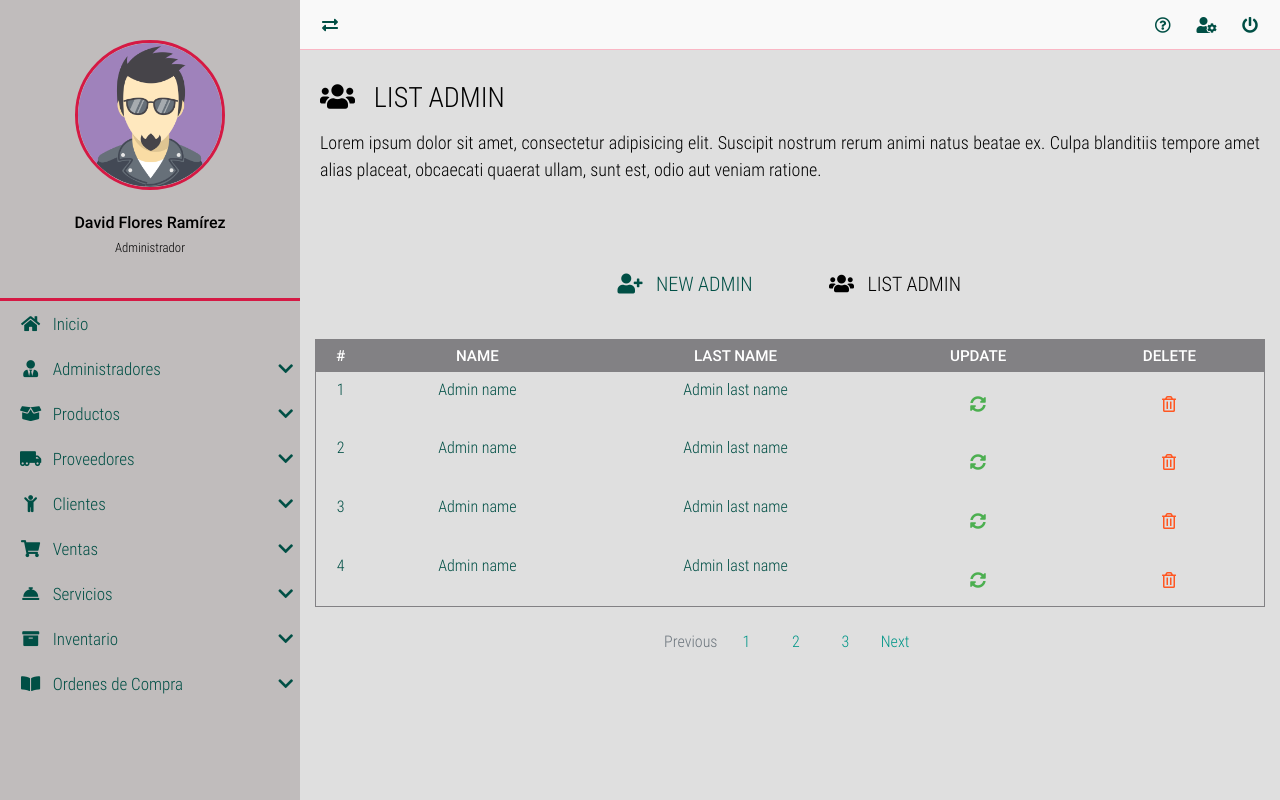
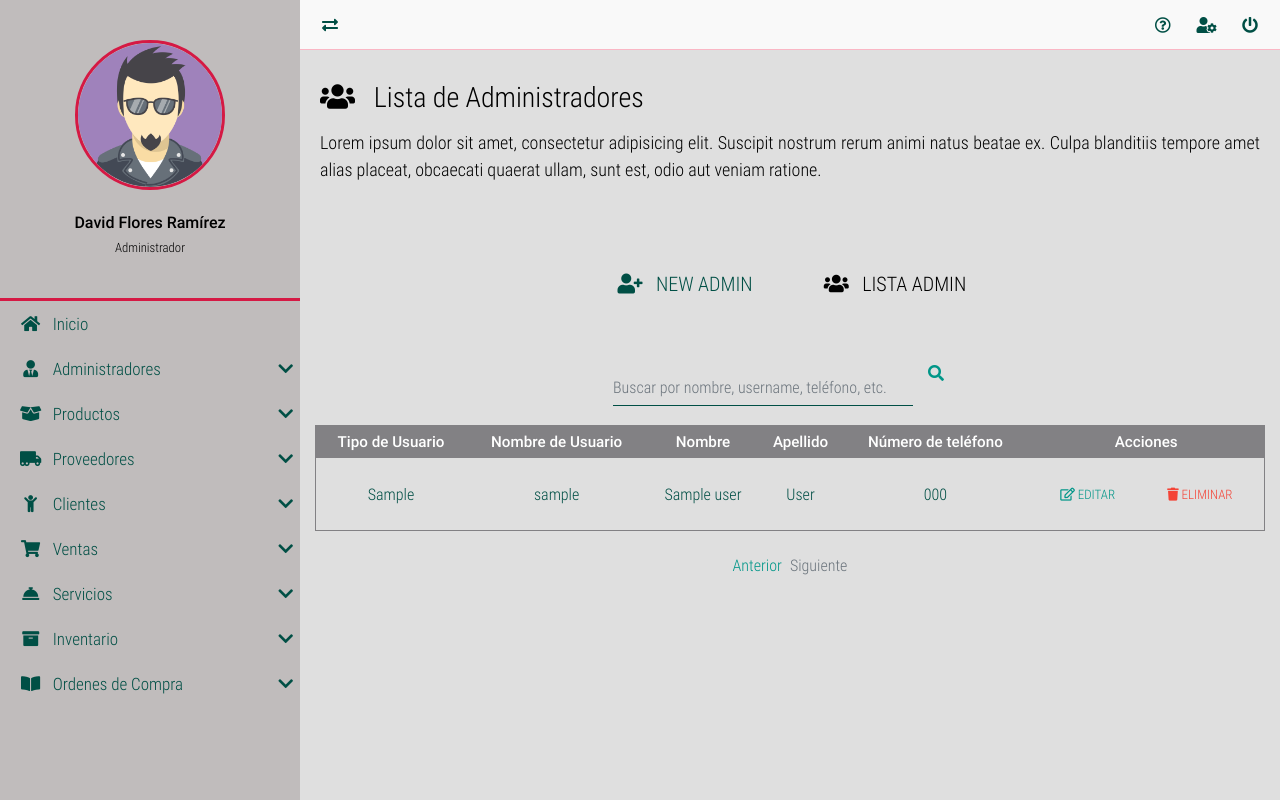
Before and after one commit to JesusGarciaShakur/SGIPO, a Flask app: template App/templates/pages/listadmin.html in a window 1280 px wide. Run offline with Flask 3, Linux system fonts and the light colour scheme; the template is opened without the code that fills it: most values are stand-ins (such as "Sample title", 1, 10 or a date in 2020); some libraries are stand-ins or nearby versions.

Commit message:
Accions user

```diff
--- a/App/forms/user_forms.py
+++ b/App/forms/user_forms.py
@@ -38,7 +38,7 @@ class UpdateUserForm(FlaskForm):
     name_user = StringField('Nombre de Usuario', validators = [DataRequired(), Length(min=4, max=25)])
     lastName_user = StringField('Apellido(s)', validators = [DataRequired(), Length(min=4, max=25)])
     password_user = PasswordField('Contraseña', validators = [DataRequired(), Length(min=8)])
-    passwordConfirm_user = PasswordField('Confirmar contraseña', validators=[DataRequired(), EqualTo('password_user')])
+    password_user_confirm = PasswordField('Confirmar contraseña', validators=[DataRequired(), EqualTo('password_user')])
     numberPhone_user = StringField('Teléfono', validators = [DataRequired(), Length(min=10, max=10)])
-    Image_user = FileField('Imagen de Usuario', validators=[ FileAllowed(['png', 'jpg'], 'Solo imágenes con extension png, jpg!')])
+    image_user = FileField('Imagen de Usuario', validators=[ FileAllowed(['png', 'jpg'], 'Solo imágenes con extension png, jpg!')])
     submit = SubmitField('Actualizar')
--- a/App/static/css/style.css
+++ b/App/static/css/style.css
@@ -180,8 +180,16 @@ select.form-control option {
 	text-shadow: none;
 }
 
-.table .btn {
-	margin-bottom: 0;
+/* Estilo personalizado para la tabla */
+.table td, .table th {
+	vertical-align: middle; /* Centrar verticalmente */
+	text-align: center; /* Centrar horizontalmente */
+}
+
+.btn-group {
+	display: flex;
+	justify-content: center; /* Centrar horizontalmente dentro del grupo */
+	gap: 5px; /* Espaciado entre los botones */
 }
 
 .table thead th {
@@ -190,7 +198,7 @@ select.form-control option {
 
 .table tbody tr {
     color: var(--form-color);
-	transition: all .2s ease-in-out;
+    transition: all 0.2s ease-in-out;
 }
 
 .table-dark,
@@ -210,11 +218,12 @@ select.form-control option {
 .table-dark thead th,
 .table-dark th {
     border: none;
+	align-items: center;
 }
 
 .table-dark tr:hover {
-	color: #fff;
-	background-image: linear-gradient(to right, transparent, rgba(124, 100, 112, .1) 85%, transparent);
+    color: var(--negro-carbon);
+    background-image: linear-gradient(to right, transparent, rgba(124, 100, 112, 0.1) 85%, transparent);
 }
 
 .page-link {
--- a/App/static/js/main.js
+++ b/App/static/js/main.js
@@ -50,6 +50,26 @@ $(document).ready(function () {
 	confirmButton.addEventListener('click', () => {
 		window.location.href = '/logout'; // Cambia esto con la URL de logout real
 	});
+
+	// Obtener elementos
+	const deleteButtons = document.querySelectorAll('.btn-delete-user');
+	const modals = document.querySelectorAll('.modal');
+	const cancelButtons = document.querySelectorAll('.btn-cancel-delete');
+
+	// Mostrar el modal al hacer clic en el botón de eliminar
+	deleteButtons.forEach((button, index) => {
+		button.addEventListener('click', (e) => {
+			e.preventDefault();
+			modals[index].classList.add('show');
+		});
+	});
+
+	// Cerrar el modal al hacer clic en cancelar
+	cancelButtons.forEach((button, index) => {
+		button.addEventListener('click', () => {
+			modals[index].classList.remove('show');
+		});
+	});
 });
 
 (function ($) {
--- a/App/templates/pages/listadmin.html
+++ b/App/templates/pages/listadmin.html
@@ -4,10 +4,11 @@
 
 
 {% block content %}
+
 <!-- Page header -->
 <div class="full-box page-header">
     <h3 class="text-left">
-		<i class="fas fa-users fa-fw"></i> &nbsp; LIST ADMIN
+        <i class="fas fa-users fa-fw"></i> &nbsp; Lista de Administradores
     </h3>
     <p class="text-justify">
         Lorem ipsum dolor sit amet, consectetur adipisicing elit. Suscipit nostrum rerum animi natus beatae ex.
@@ -21,7 +22,7 @@
             <a href="{{ url_for('admin.admin_register') }}"><i class="fas fa-user-plus fa-fw"></i> &nbsp; NEW ADMIN</a>
         </li>
         <li>
-			<a class="active" href="{{ url_for('admin.admin_list') }}"><i class="fas fa-users fa-fw"></i> &nbsp; LIST
+            <a class="active" href="{{ url_for('admin.admin_list') }}"><i class="fas fa-users fa-fw"></i> &nbsp; LISTA
                 ADMIN</a>
         </li>
     </ul>
@@ -29,97 +30,87 @@
 
 <!-- Content -->
 <div class="container-fluid">
+    <form method="get" action="{{ url_for('admin.admin_list') }}" class="form-inline justify-content-center">
+        <input type="text" name="search" class="form-control" placeholder="Buscar por nombre, username, teléfono, etc."
+            style="width: 300px;" value="{{ request.args.get('search', '') }}">
+        <button type="submit" class="page-link" style="padding: 15px; display: flex; align-items: center;">
+            <i class="fas fa-search"></i>
+        </button>
+    </form>
     <div class="table-responsive">
-		<table class="table table-dark table-sm">
+        <table class="table table-dark table-sm custom-table">
             <thead>
                 <tr class="text-center roboto-medium">
-					<th>#</th>
-					<th>NAME</th>
-					<th>LAST NAME</th>
-					<th>UPDATE</th>
-					<th>DELETE</th>
+                    <th>Tipo de Usuario</th>
+                    <th>Nombre de Usuario</th>
+                    <th>Nombre</th>
+                    <th>Apellido</th>
+                    <th>Número de teléfono</th>
+                    <th>Acciones</th>
                 </tr>
             </thead>
             <tbody>
-				<tr class="text-center">
-					<td>1</td>
-					<td>Admin name</td>
-					<td>Admin last name</td>
+                {% for user in users %}
+                <tr>
+                    <td>{{ user.id_rol }}</td>
+                    <td>{{ user.userName_user }}</td>
+                    <td>{{ user.name_user }}</td>
+                    <td>{{ user.lastName_user }}</td>
+                    <td>{{ user.numberPhone_user }}</td>
                     <td>
-						<button type="button" class="btn btn-success">
-							<i class="fas fa-sync-alt"></i>
-
+                        <div class="btn-group" role="group">
+                            <!-- Botón Editar -->
+                            <a href="{{ url_for('admin.admin_update_users', id_user=user.id_user) }}"
+                                class="btn btn-primary btn-sm" style="border-radius: 5px;">
+                                <i class="far fa-edit"></i> Editar
+                            </a>
+                            <!-- Botón Eliminar con modal -->
+                            <button type="button" class="btn btn-danger btn-sm btn-delete-user" style="border-radius: 5px;">
+                                <i class="fa fa-trash"></i> Eliminar
                             </button>
-					</td>
-					<td>
-						<button type="button" class="btn btn-warning">
-							<i class="far fa-trash-alt"></i>
-						</button>
+                        </div>
+                        <!-- Modal de Confirmación -->
+                        <div class="modal" id="deleteModal{{ user.id_user }}">
+                            <div class="modal-content">
+                                <h3>¿Estás seguro que quieres eliminar a este usuario?</h3>
+                                <p>Esta acción no se puede deshacer.</p>
+                                <form action="{{ url_for('admin.admin_delete_users', id_user=user.id_user) }}" method="post">
+                                    <button type="submit" class="btn btn-confirm btn-confirm-delete">Sí, eliminar</button>
+                                    <button type="button" class="btn btn-cancel btn-cancel-delete">No, cancelar</button>
+                                </form>
+                            </div>
+                        </div>
                     </td>
                 </tr>
-				<tr class="text-center">
-					<td>2</td>
-					<td>Admin name</td>
-					<td>Admin last name</td>
-					<td>
-						<button type="button" class="btn btn-success">
-							<i class="fas fa-sync-alt"></i>
-
-						</button>
-					</td>
-					<td>
-						<button type="button" class="btn btn-warning">
-							<i class="far fa-trash-alt"></i>
-						</button>
-					</td>
-				</tr>
-				<tr class="text-center">
-					<td>3</td>
-					<td>Admin name</td>
-					<td>Admin last name</td>
-					<td>
-						<button type="button" class="btn btn-success">
-							<i class="fas fa-sync-alt"></i>
-
-						</button>
-					</td>
-					<td>
-						<button type="button" class="btn btn-warning">
-							<i class="far fa-trash-alt"></i>
-						</button>
-					</td>
-				</tr>
-				<tr class="text-center">
-					<td>4</td>
-					<td>Admin name</td>
-					<td>Admin last name</td>
-					<td>
-						<button type="button" class="btn btn-success">
-							<i class="fas fa-sync-alt"></i>
-
-						</button>
-					</td>
-					<td>
-						<button type="button" class="btn btn-warning">
-							<i class="far fa-trash-alt"></i>
-						</button>
-					</td>
-				</tr>
+                {% endfor %}
             </tbody>
         </table>
     </div>
+
     <nav aria-label="Page navigation example">
         <ul class="pagination justify-content-center">
-			<li class="page-item disabled">
-				<a class="page-link" href="#" tabindex="-1">Previous</a>
+            <li class="page-item {% if page == 1 %}disabled{% endif %}">
+                <a class="page-link"
+                    href="{{ url_for('admin.admin_list', page=page-1, search=request.args.get('search', '')) }}"
+                    tabindex="{% if page == 1 %}-1{% endif %}" aria-label="Anterior">
+                    Anterior
+                </a>
             </li>
-			<li class="page-item"><a class="page-link" href="#">1</a></li>
-			<li class="page-item"><a class="page-link" href="#">2</a></li>
-			<li class="page-item"><a class="page-link" href="#">3</a></li>
-			<li class="page-item">
-				<a class="page-link" href="#">Next</a>
+            {% for p in range(1, total_pages + 1) %}
+            <li class="page-item {% if p == page %}active{% endif %}">
+                <a class="page-link"
+                    href="{{ url_for('admin.admin_list', page=p, search=request.args.get('search', '')) }}">{{ p }}</a>
+            </li>
+            {% endfor %}
+            <li class="page-item {% if page == total_pages %}disabled{% endif %}">
+                <a class="page-link"
+                    href="{{ url_for('admin.admin_list', page=page+1, search=request.args.get('search', '')) }}"
+                    tabindex="{% if page == total_pages %}-1{% endif %}" aria-label="Siguiente">
+                    Siguiente
+                </a>
             </li>
         </ul>
     </nav>
+
 </div>
 {% endblock %}
--- a/App/templates/pages/productlist.html
+++ b/App/templates/pages/productlist.html
@@ -1,8 +1,6 @@
 {% extends 'base.html' %}
 
-
 {% block title %}Lista de Productos{% endblock title %}
-
 
 {% block content %}
 <!-- Page header -->
@@ -55,8 +53,6 @@
 							<i class="fas fa-sync-alt"></i>
 
 						</button>
-					</td>
-					<td>
 						<button type="button" class="btn btn-warning">
 							<i class="far fa-trash-alt"></i>
 						</button>
```
Also changed, not shown: App/models/users.py (+86 -3 lines), App/templates/pages/admin_update.html (added, +147 -0 lines), App/views/admin_views.py (+80 -4 lines), App/static/img/profiles/Shakur971-SICS_RodriguezGarciaJesusGuadalupe_DDespliegue_20230228_v1.0.jpg (added), App/static/img/profiles/Shakur972-SICS_RodriguezGarciaJesusGuadalupe_DCU_20230213_v1.2.jpg (added). Lines whose indentation alone changed are shown as unchanged.
